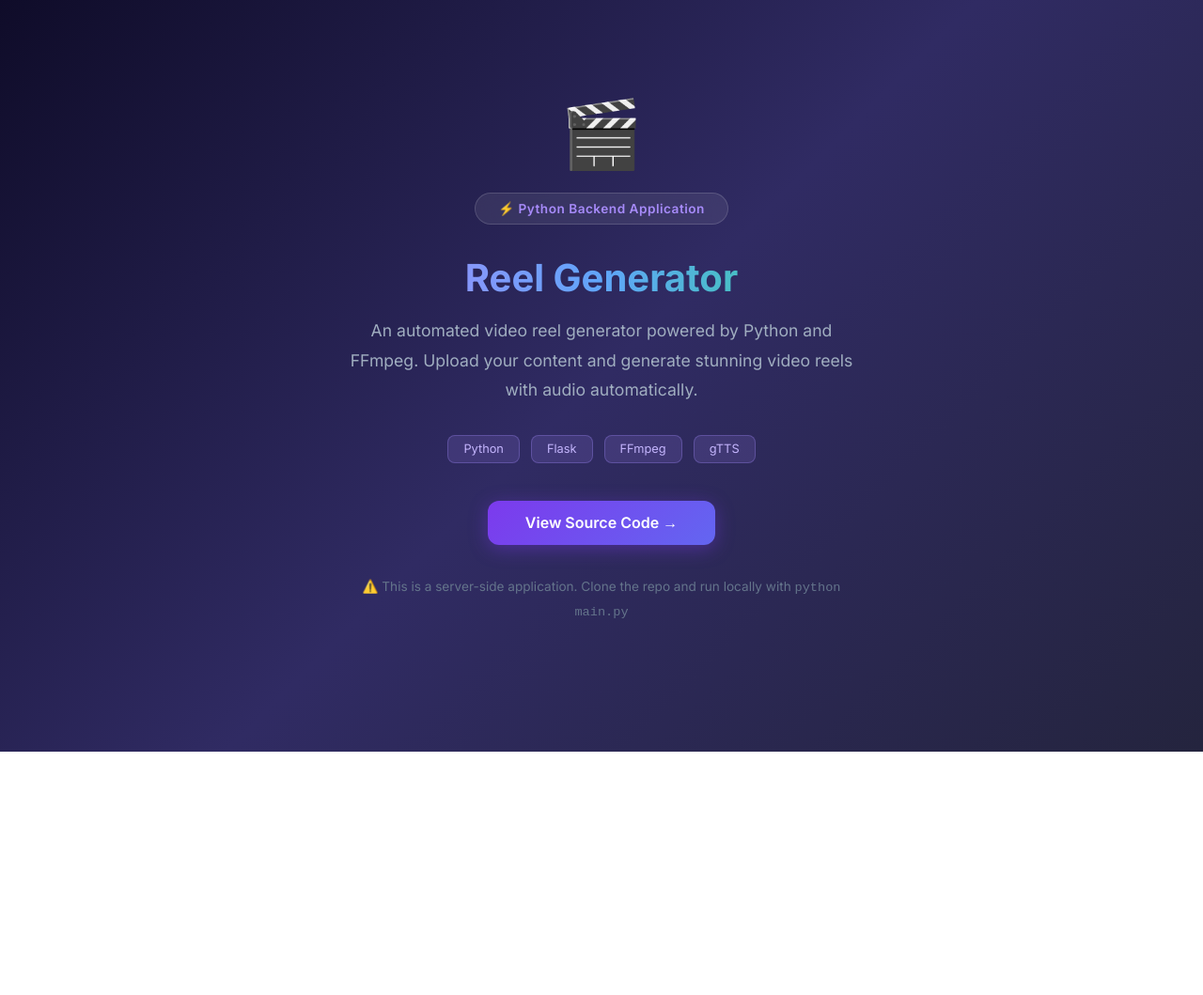
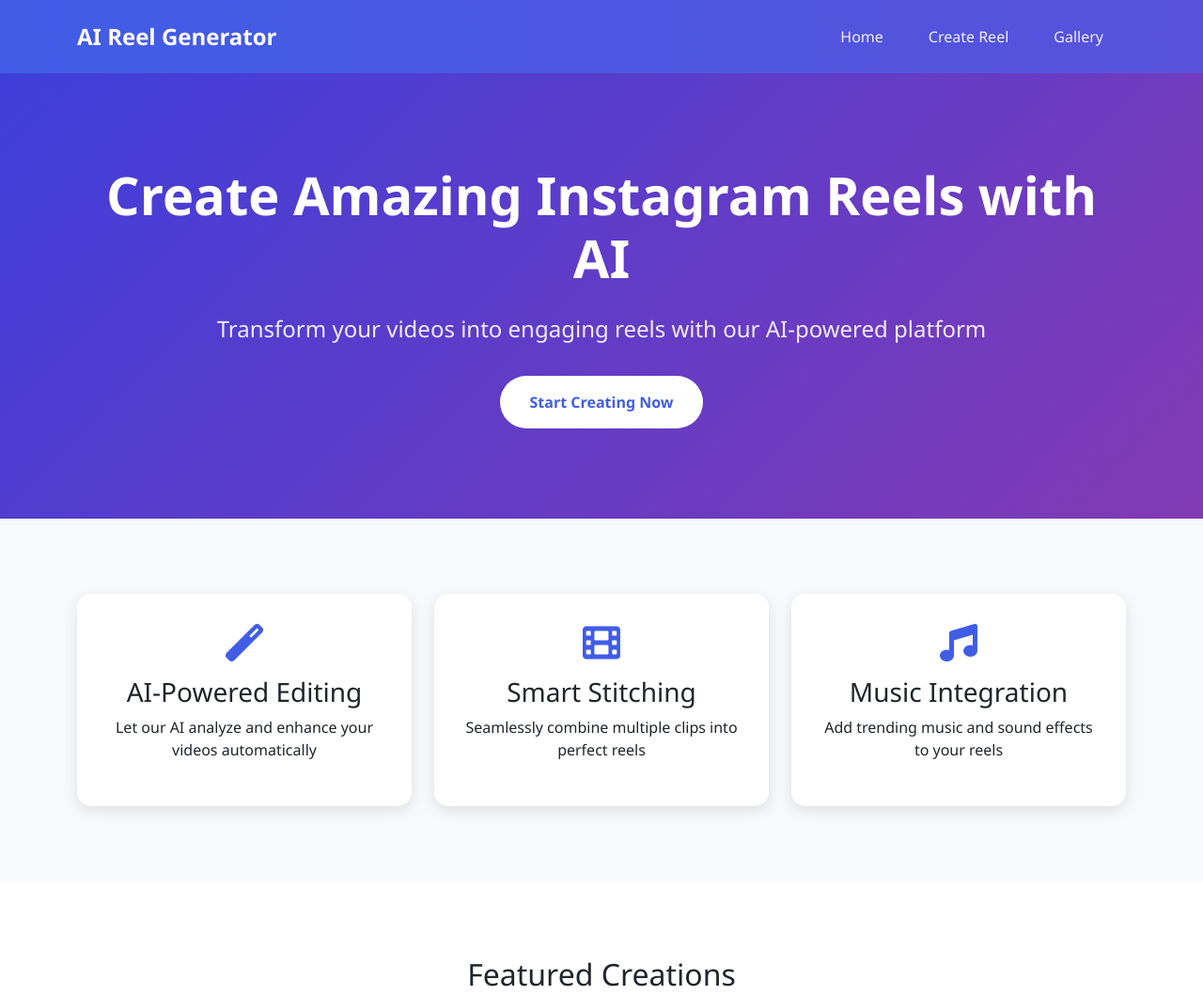
Before and after one commit to Karthikb2005/python-project, a plain HTML site: page index.html in a window 1280 px wide. Shown: the top 1059 px of the page at 94% size. Before the commit the page ends 800 px from the top, so only its background shows below. Drawn offline with nearby package versions, Linux system fonts and the light colour scheme.

Commit message:
Fix: use original UI design for GitHub Pages

```diff
--- a/index.html
+++ b/index.html
@@ -3,150 +3,100 @@
 <head>
     <meta charset="UTF-8">
     <meta name="viewport" content="width=device-width, initial-scale=1.0">
-    <title>Python Reel Generator</title>
-    <link href="https://fonts.googleapis.com/css2?family=Inter:wght@400;600;700&display=swap" rel="stylesheet">
-    <style>
-        * {
-            margin: 0;
-            padding: 0;
-            box-sizing: border-box;
-        }
-
-        body {
-            font-family: 'Inter', sans-serif;
-            min-height: 100vh;
-            display: flex;
-            align-items: center;
-            justify-content: center;
-            background: linear-gradient(135deg, #0f0c29, #302b63, #24243e);
-            color: #fff;
-            overflow: hidden;
-        }
-
-        .container {
-            text-align: center;
-            padding: 3rem 2rem;
-            max-width: 600px;
-            animation: fadeInUp 0.8s ease-out;
-        }
-
-        .logo {
-            font-size: 4rem;
-            margin-bottom: 1.5rem;
-            animation: pulse 2s ease-in-out infinite;
-        }
-
-        h1 {
-            font-size: 2.5rem;
-            font-weight: 700;
-            margin-bottom: 1rem;
-            background: linear-gradient(90deg, #a78bfa, #60a5fa, #34d399);
-            -webkit-background-clip: text;
-            -webkit-text-fill-color: transparent;
-            background-clip: text;
-        }
-
-        p {
-            font-size: 1.1rem;
-            color: #a0aec0;
-            line-height: 1.8;
-            margin-bottom: 2rem;
-        }
-
-        .badge {
-            display: inline-block;
-            padding: 0.5rem 1.5rem;
-            border-radius: 50px;
-            background: rgba(255, 255, 255, 0.08);
-            border: 1px solid rgba(255, 255, 255, 0.15);
-            color: #a78bfa;
-            font-size: 0.85rem;
-            font-weight: 600;
-            letter-spacing: 0.5px;
-            backdrop-filter: blur(10px);
-            margin-bottom: 2rem;
-        }
-
-        .tech-stack {
-            display: flex;
-            gap: 0.75rem;
-            justify-content: center;
-            flex-wrap: wrap;
-            margin-bottom: 2.5rem;
-        }
-
-        .tech-tag {
-            padding: 0.4rem 1rem;
-            border-radius: 8px;
-            background: rgba(167, 139, 250, 0.15);
-            border: 1px solid rgba(167, 139, 250, 0.3);
-            font-size: 0.8rem;
-            color: #c4b5fd;
-            font-weight: 500;
-        }
-
-        .btn {
-            display: inline-block;
-            padding: 0.85rem 2.5rem;
-            border-radius: 12px;
-            background: linear-gradient(135deg, #7c3aed, #6366f1);
-            color: #fff;
-            text-decoration: none;
-            font-weight: 600;
-            font-size: 1rem;
-            transition: all 0.3s ease;
-            box-shadow: 0 4px 20px rgba(124, 58, 237, 0.4);
-        }
-
-        .btn:hover {
-            transform: translateY(-2px);
-            box-shadow: 0 6px 30px rgba(124, 58, 237, 0.6);
-        }
-
-        .note {
-            margin-top: 2rem;
-            font-size: 0.85rem;
-            color: #64748b;
-        }
-
-        @keyframes fadeInUp {
-            from {
-                opacity: 0;
-                transform: translateY(30px);
-            }
-            to {
-                opacity: 1;
-                transform: translateY(0);
-            }
-        }
-
-        @keyframes pulse {
-            0%, 100% { transform: scale(1); }
-            50% { transform: scale(1.1); }
-        }
-    </style>
+    <title>AI Reel Generator - Create Amazing Instagram Reels</title>
+    <link href="https://cdn.jsdelivr.net/npm/bootstrap@5.3.0/dist/css/bootstrap.min.css" rel="stylesheet">
+    <link rel="stylesheet" href="https://cdnjs.cloudflare.com/ajax/libs/font-awesome/6.0.0/css/all.min.css">
+    <link rel="stylesheet" href="static/css/style.css">
 </head>
 <body>
-    <div class="container">
-        <div class="logo">🎬</div>
-        <div class="badge">⚡ Python Backend Application</div>
-        <h1>Reel Generator</h1>
-        <p>
-            An automated video reel generator powered by Python and FFmpeg.
-            Upload your content and generate stunning video reels with audio automatically.
-        </p>
-        <div class="tech-stack">
-            <span class="tech-tag">Python</span>
-            <span class="tech-tag">Flask</span>
-            <span class="tech-tag">FFmpeg</span>
-            <span class="tech-tag">gTTS</span>
+    <nav class="navbar navbar-expand-lg">
+        <div class="container">
+            <a class="navbar-brand" href="/">AI Reel Generator</a>
+            <button class="navbar-toggler" type="button" data-bs-toggle="collapse" data-bs-target="#navbarNav">
+                <span class="navbar-toggler-icon"></span>
+            </button>
+            <div class="collapse navbar-collapse" id="navbarNav">
+                <ul class="navbar-nav ms-auto">
+                    <li class="nav-item">
+                        <a class="nav-link" href="/">Home</a>
+                    </li>
+                    <li class="nav-item">
+                        <a class="nav-link" href="/create">Create Reel</a>
+                    </li>
+                    <li class="nav-item">
+                        <a class="nav-link" href="/gallery">Gallery</a>
+                    </li>
+                </ul>
+            </div>
         </div>
-        <a href="https://github.com/Karthikb2005/python-project" class="btn">
-            View Source Code →
-        </a>
-        <p class="note">
-            ⚠️ This is a server-side application. Clone the repo and run locally with <code>python main.py</code>
-        </p>
+    </nav>
+
+    <div class="main-content">
+        <section class="hero-section">
+            <div class="container">
+                <h1 class="hero-title">Create Amazing Instagram Reels with AI</h1>
+                <p class="hero-subtitle">Transform your videos into engaging reels with our AI-powered platform</p>
+                <a href="/create" class="cta-button">Start Creating Now</a>
+            </div>
+        </section>
+
+        <section class="features-section">
+            <div class="container">
+                <div class="row g-4">
+                    <div class="col-md-4">
+                        <div class="feature-card">
+                            <i class="fas fa-magic feature-icon"></i>
+                            <h3>AI-Powered Editing</h3>
+                            <p>Let our AI analyze and enhance your videos automatically</p>
+                        </div>
+                    </div>
+                    <div class="col-md-4">
+                        <div class="feature-card">
+                            <i class="fas fa-film feature-icon"></i>
+                            <h3>Smart Stitching</h3>
+                            <p>Seamlessly combine multiple clips into perfect reels</p>
+                        </div>
+                    </div>
+                    <div class="col-md-4">
+                        <div class="feature-card">
+                            <i class="fas fa-music feature-icon"></i>
+                            <h3>Music Integration</h3>
+                            <p>Add trending music and sound effects to your reels</p>
+                        </div>
+                    </div>
+                </div>
+            </div>
+        </section>
+
+        <section class="showcase-section">
+            <div class="container">
+                <h2 class="showcase-title">Featured Creations</h2>
+                <div class="image-grid">
+                    <img src="static/1.jpg" alt="Reel Example 1" class="showcase-image">
+                    <img src="static/2.jpg" alt="Reel Example 2" class="showcase-image">
+                    <img src="static/3.jpg" alt="Reel Example 3" class="showcase-image">
+                    <img src="static/4.jpg" alt="Reel Example 4" class="showcase-image">
+                    <img src="static/5.jpg" alt="Reel Example 5" class="showcase-image">
+                </div>
+            </div>
+        </section>
     </div>
+
+    <footer>
+        <div class="container">
+            <div class="footer-content">
+                <div class="copyright">
+                    © 2024 AI Reel Generator. All rights reserved.
+                </div>
+                <div class="social-links">
+                    <a href="#"><i class="fab fa-instagram"></i></a>
+                    <a href="#"><i class="fab fa-twitter"></i></a>
+                    <a href="#"><i class="fab fa-facebook"></i></a>
+                </div>
+            </div>
+        </div>
+    </footer>
+
+    <script src="https://cdn.jsdelivr.net/npm/bootstrap@5.3.0/dist/js/bootstrap.bundle.min.js"></script>
 </body>
 </html>
```
